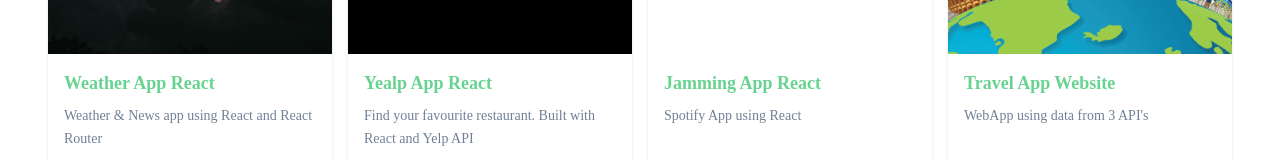
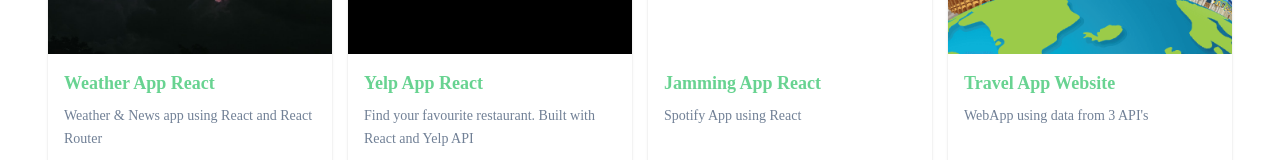
Before and after one commit to laicuRoot/myportfolioNextJs, a Next.js app: page /Projects in a window 1280 px wide. Shown: the part 275-435 px from the top of the page. Built offline with nearby package versions, Linux system fonts and the light colour scheme.

Commit message:
fixed typo

```diff
--- a/projects.js
+++ b/projects.js
@@ -7,7 +7,7 @@
     link:'https://github.com/laicuRoot/Weather-App-React',
   },
   {
-    title: "Yealp App React",
+    title: "Yelp App React",
     photo: "/images/yelpsmall.jpg",
     description: 'Find your favourite restaurant. Built with React and Yelp API',
     link: 'https://github.com/laicuRoot/Weather-App-React',
```
